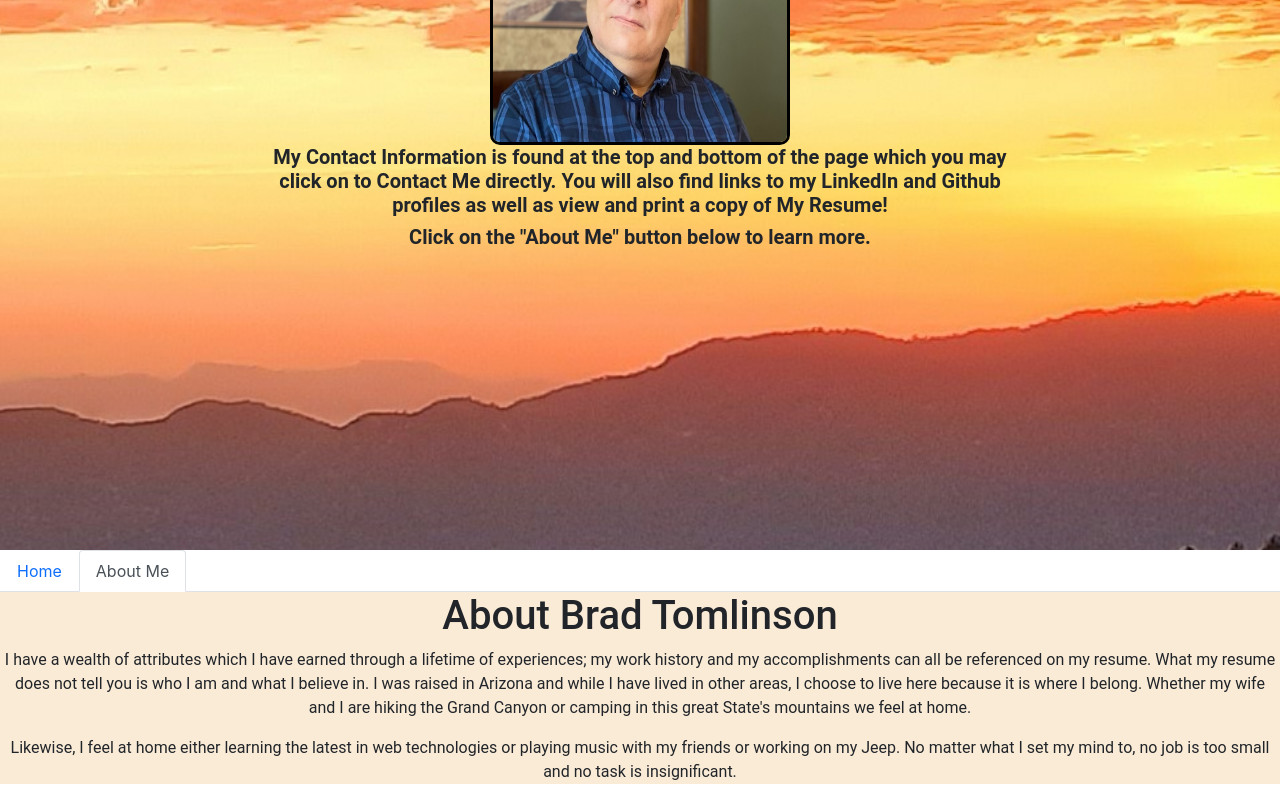
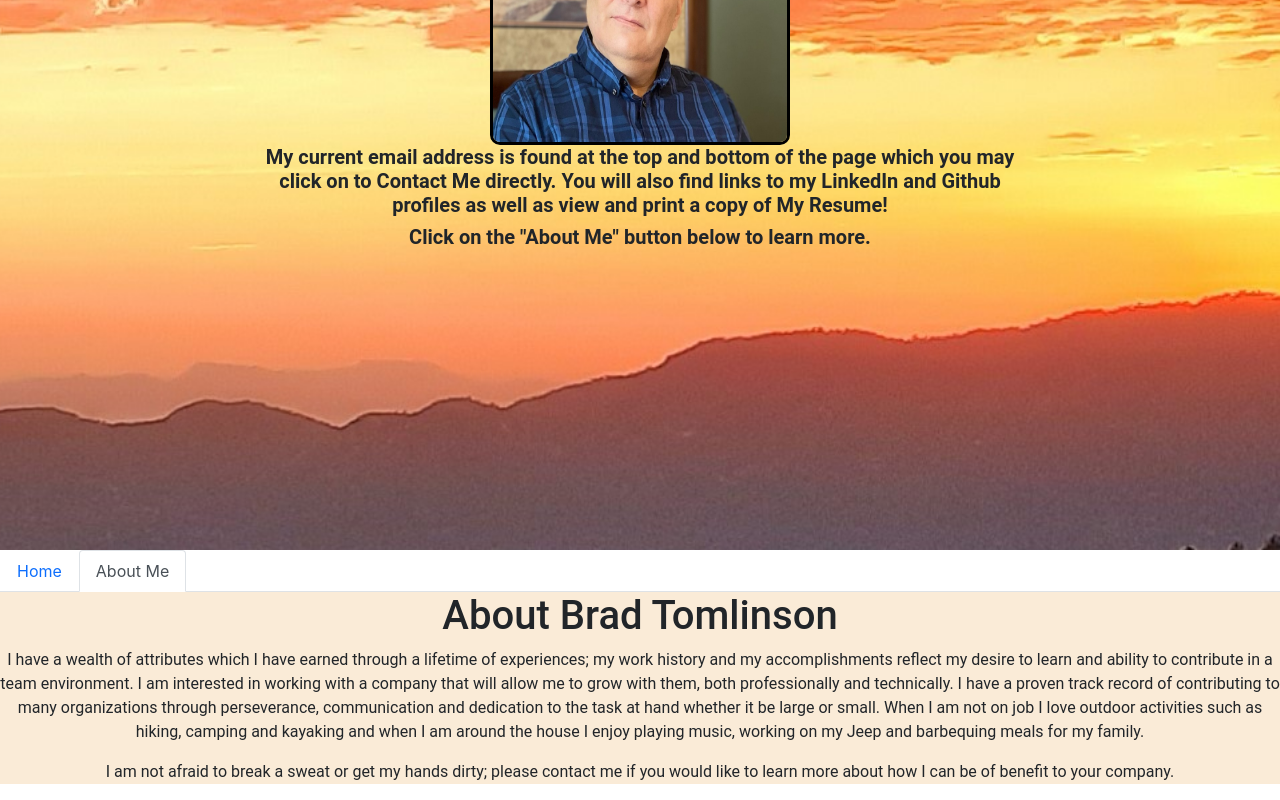
Before and after one commit to bradfan/showcase-portfolio, a React (Create React App) app: page /about in a window 1280 px wide. Shown: the part 250-1050 px from the top of the page. Built offline with nearby package versions, Linux system fonts and the light colour scheme.

Commit message:
adjust text about and header

```diff
--- a/src/Header.js
+++ b/src/Header.js
@@ -102,7 +102,7 @@ function Header() {
           <h5
             style={{ marginLeft: "20%", marginRight: "20%", fontWeight: "600" }}
           >
-            My Contact Information is found at the top and bottom of the page
+            My current email address is found at the top and bottom of the page
             which you may click on to Contact Me directly. You will also find
             links to my LinkedIn and Github profiles as well as view and print a
             copy of My Resume!
--- a/src/components/About.js
+++ b/src/components/About.js
@@ -6,24 +6,26 @@ const styles = {
   backgroundColor: "#FAEBD7",
 };
 
-
 function About() {
   return (
     <div style={styles}>
       <h1>About Brad Tomlinson</h1>
       <p>
         I have a wealth of attributes which I have earned through a lifetime of
-        experiences; my work history and my accomplishments can all be
-        referenced on my resume. What my resume does not tell you is who I am
-        and what I believe in. I was raised in Arizona and while I have lived in
-        other areas, I choose to live here because it is where I belong. Whether
-        my wife and I are hiking the Grand Canyon or camping in this great
-        State's mountains we feel at home.
+        experiences; my work history and my accomplishments reflect my desire to
+        learn and ability to contribute in a team environment. I am interested
+        in working with a company that will allow me to grow with them, both
+        professionally and technically. I have a proven track record of
+        contributing to many organizations through perseverance, communication
+        and dedication to the task at hand whether it be large or small. When I
+        am not on job I love outdoor activities such as hiking, camping and
+        kayaking and when I am around the house I enjoy playing music, working
+        on my Jeep and barbequing meals for my family.
       </p>
       <p>
-        Likewise, I feel at home either learning the latest in web technologies
-        or playing music with my friends or working on my Jeep. No matter what
-        I set my mind to, no job is too small and no task is insignificant.
+        I am not afraid to break a sweat or get my hands dirty; please contact
+        me if you would like to learn more about how I can be of benefit to your
+        company.
       </p>
     </div>
   );
```
